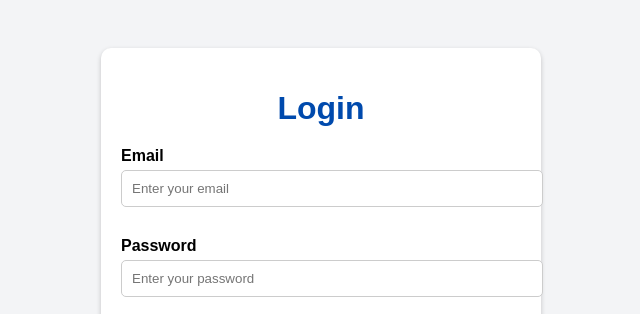
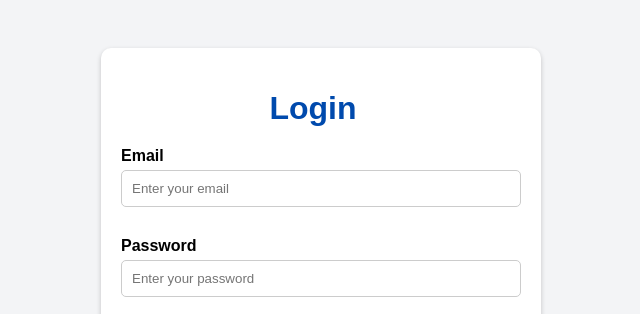
Before and after one commit to Sangam1235/EDUBRIDGE, a website: page public/login.html in a window 1280 px wide. Shown: the part 165-479 px from the top of the page, 319-959 px from the left. Drawn offline with Linux system fonts and the light colour scheme.

Commit message:
adding margin and padding

```diff
--- a/public/login.css
+++ b/public/login.css
@@ -21,7 +21,20 @@ body {
   text-align: center;
   color: #004aad;
   margin-bottom: 20px;
+  width: 96%;
 }
+
+/* Adjust width and padding for inputs */
+input[type="email"],
+input[type="password"] {
+  width: 100%; /* Set inputs to take full width of the container */
+  padding: 12px; /* Increase the padding inside inputs */
+  margin-bottom: 15px; /* Add space below each input */
+  border: 1px solid #ccc; /* Optional: Input border */
+  border-radius: 5px; /* Optional: Round the input corners */
+  box-sizing: border-box; /* Include padding in width calculations */
+}
+
 
 .login-container label {
   display: block;
--- a/public/login.html
+++ b/public/login.html
@@ -11,7 +11,7 @@
     <h1>Login</h1>
     <form id="login-form" action="/login" method="POST">
       <label for="email" data-tts="Enter your email">Email</label>
-      <input type="email" id="email" name="email" placeholder="Enter your email" data-tts="Type your email here" required>
+      <input  class="star"  type="email" id="email" name="email" placeholder="Enter your email" data-tts="Type your email here" required>
 
       <label for="password" data-tts="Enter your password">Password</label>
       <input type="password" id="password" name="password" placeholder="Enter your password" data-tts="Type your password here" required>
```
